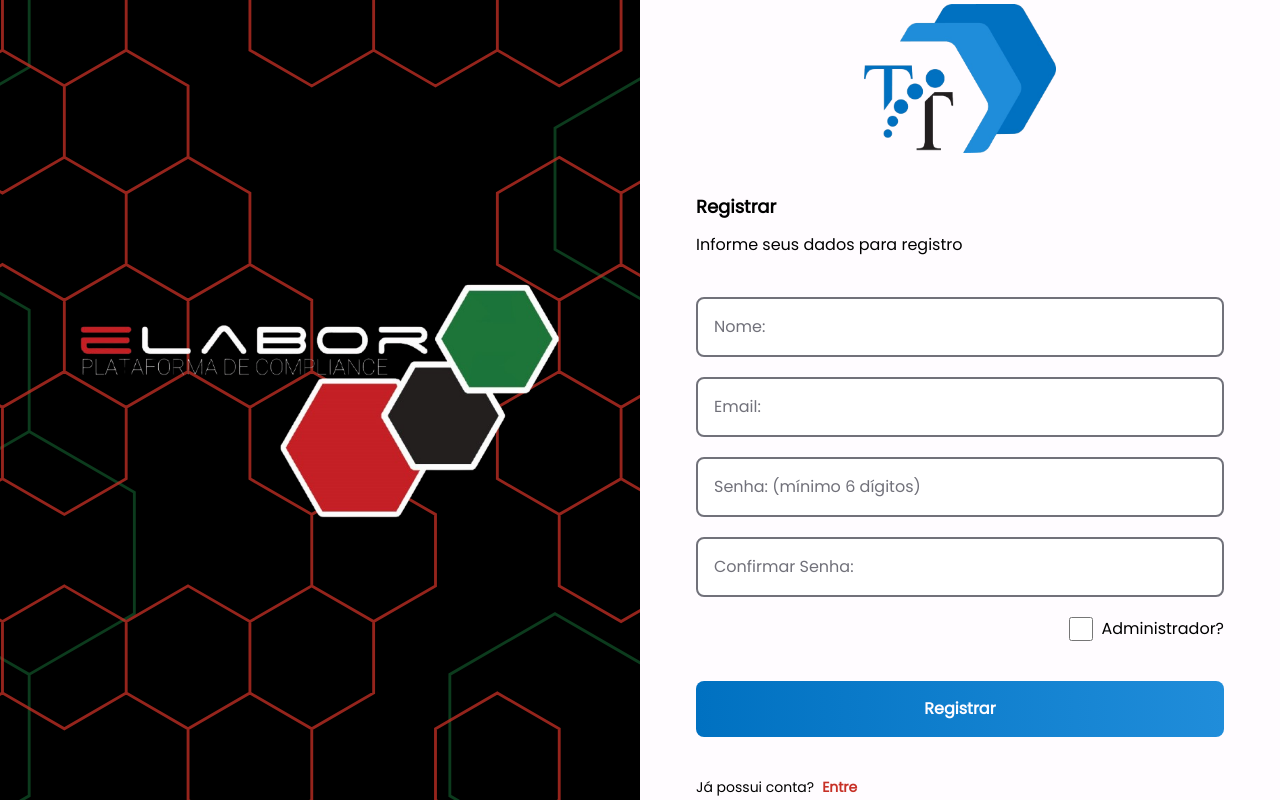
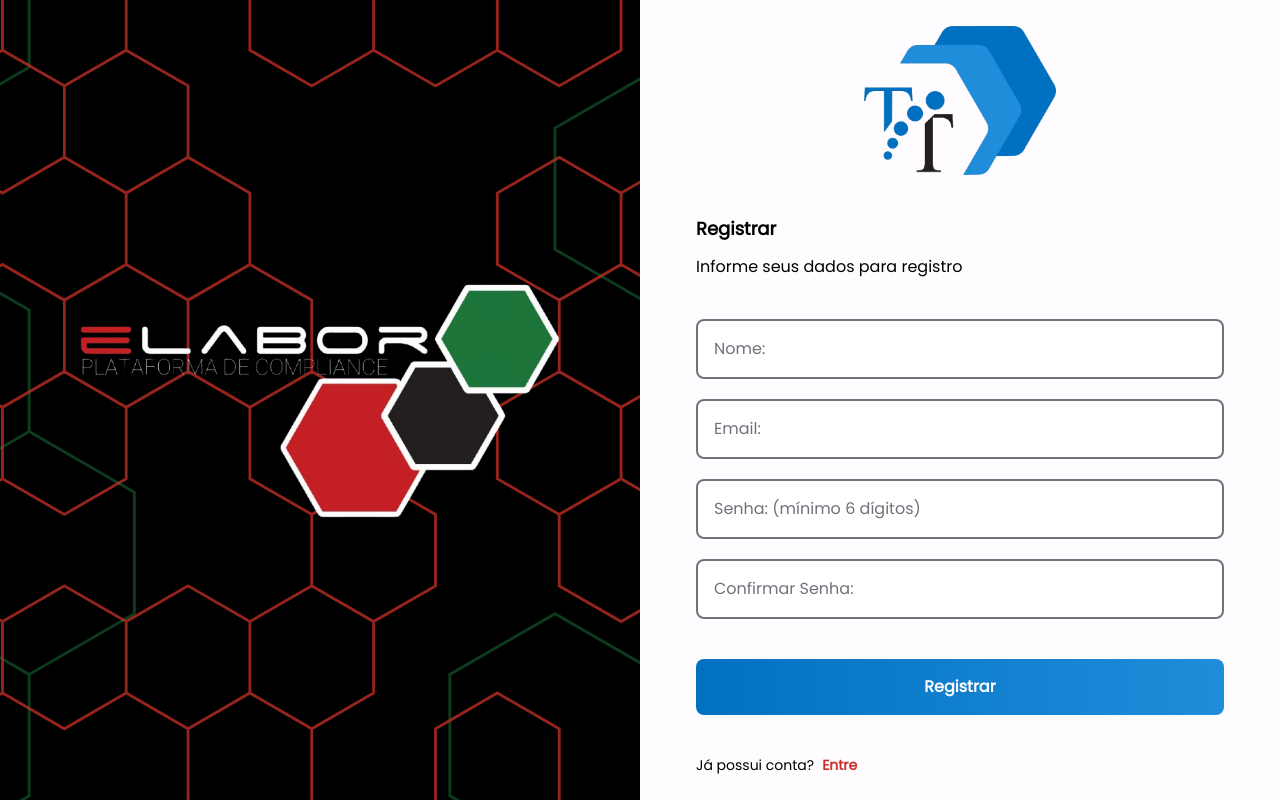
Before and after one commit to RafaelPA13/Plataforma-EAD-ElabotBR, a React (Vite) app: page /registro in a window 1280 px wide. Built offline with nearby package versions, Linux system fonts and the light colour scheme.

Commit message:
Reajustes para implementar as páginas de consultor

```diff
--- a/src/context/AuthContext.jsx
+++ b/src/context/AuthContext.jsx
@@ -7,23 +7,17 @@
   updateProfile,
 } from "firebase/auth";
 import { auth, db } from "../services/firebase";
-import { doc, setDoc } from "firebase/firestore";
 
 const UserContext = createContext();
 
 export const AuthContextProvider = ({ children }) => {
-  const signUp = async (name, email, password, isAdmin) => {
+  const signUp = async (name, email, password) => {
     const { user } = await createUserWithEmailAndPassword(
       auth,
       email,
       password
     );
     await updateProfile(user, { displayName: name });
-    await setDoc(doc(db, "users", user.uid), {
-      name,
-      email,
-      isAdmin,
-    });
     return user;
   };
 
--- a/src/pages/DashboardPage.jsx
+++ b/src/pages/AdminPages/Home.jsx
@@ -1,3 +1,3 @@
-export default function DashboardPage() {
+export default function AdminHomePage() {
     return <h1>Seja bem vindo você é um adminstrador</h1>
 }
--- a/src/pages/RegisterPage.jsx
+++ b/src/pages/AuthPages/RegisterPage.jsx
@@ -1,14 +1,13 @@
 import { useState } from "react";
 import { Link } from "react-router-dom";
 import { useNavigate } from "react-router-dom";
-import { UserAuth } from "../context/AuthContext";
+import { UserAuth } from "../../context/AuthContext";
 
 export default function RegisterPage() {
   const [name, setName] = useState("");
   const [email, setEmail] = useState("");
   const [password, setPassword] = useState("");
   const [confirmPassword, setConfirmPassword] = useState("");
-  const [isAdmin, setIsAdmin] = useState(false);
   const [error, setError] = useState("");
 
   const navigate = useNavigate();
@@ -20,12 +19,8 @@
     setError("");
     try {
       if (password == confirmPassword) {
-        await signUp(name, email, password, isAdmin);
-        if (isAdmin) {
-          navigate("/admin");
-        } else {
-          navigate("/aluno");
-        }
+        await signUp(name, email, password);
+        navigate('/')
       } else {
         setError("As senhas não são idênticas");
         setPassword("");
@@ -96,17 +91,6 @@
               setConfirmPassword(e.target.value);
             }}
           />
-          <span className="flex items-center gap-2">
-            <input
-              type="checkbox"
-              className="size-6"
-              checked={isAdmin}
-              onChange={() => {
-                setIsAdmin(!isAdmin);
-              }}
-            />
-            <p>Administrador?</p>
-          </span>
         </div>
 
         <button className="btn-gradient">Registrar</button>
--- /dev/null
+++ b/src/pages/ClientPages/Home.jsx
@@ -0,0 +1,3 @@
+export default function ClientHomePage() {
+    return <h1>Seja bem vindo você é um cliente</h1>
+}
--- /dev/null
+++ b/src/pages/ConsultantPages/Home.jsx
@@ -0,0 +1,3 @@
+export default function ConsultantHomePage() {
+    return <h1>Seja bem vindo você é um consultor</h1>
+}
--- a/src/pages/CoursesPage.jsx
+++ /dev/null
@@ -1,3 +0,0 @@
-export default function CousesPage() {
-    return <h1>Seja bem vindo você é um aluno</h1>
-}
--- /dev/null
+++ b/src/routes/ConsultantRoutes.jsx
@@ -0,0 +1,5 @@
+import { Outlet } from "react-router-dom";
+
+export default function Consultant() {
+  return <Outlet />;
+}
```
Also changed, not shown: src/main.jsx (+21 -12 lines), src/pages/AuthPages/LoginPage.jsx (renamed from src/pages/LoginPage.jsx), src/pages/AuthPages/RecoverPasswordPage.jsx (renamed from src/pages/RecoverPasswordPage.jsx), src/pages/AuthPages/RedefinePasswordPage.jsx (renamed from src/pages/RedefinePasswordPage.jsx), src/routes/ClientRoutes.jsx (renamed from src/routes/StudentRoutes.jsx).
